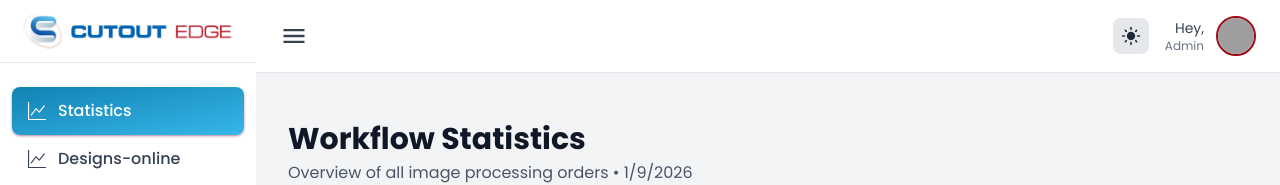
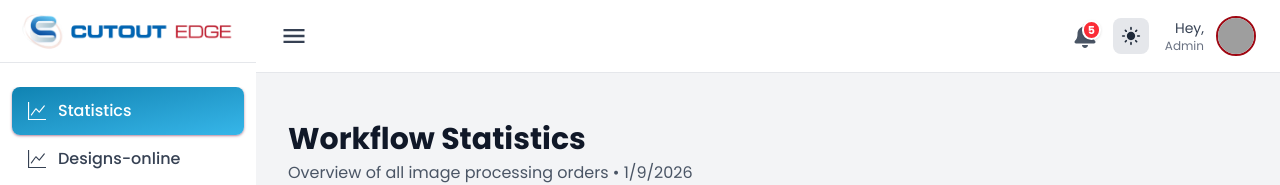
Before and after one commit to mdrakibulhasanparvej/cutoutedge-client, a React (Vite) app: page /dashboard in a window 1280 px wide. Shown: the top 185 px of the page. Built offline with nearby package versions, Linux system fonts and the light colour scheme; grey boxes are pictures that could not be loaded; a small style sheet from the web is missing.

Commit message:
Added notification icon on dashboard header

```diff
--- a/src/layout/DashboardLayout.jsx
+++ b/src/layout/DashboardLayout.jsx
@@ -8,6 +8,8 @@ import { BsGraphUp } from "react-icons/bs";
 import { GrLogout } from "react-icons/gr";
 import MenuItem from "../component/Dashboard/MenuItem/MenuItem";
 import Navbar from "../component/shared/Navbar/Navbar";
+import { IoNotifications } from "react-icons/io5";
+import { FaBell } from "react-icons/fa";
 
 // Hooks
 // import useAuth from "../hooks/useAuth";
@@ -31,6 +33,7 @@ const DashboardLayout = () => {
   // const { user, logOut } = useAuth();
   // const { userData: dbUser, isLoading } = useUser();
   const [sidebarOpen, setSidebarOpen] = useState(true);
+  const [notificationCount, setNotificationCount] = useState(5);
   // const location = useLocation();
   const [theme, setTheme] = useState(localStorage.getItem("theme") || "light");
   const [user, setUser] = useState(true);
@@ -117,6 +120,27 @@ const DashboardLayout = () => {
             </button>
 
             <div className="flex items-center gap-4 ml-auto">
+
+              <button className="relative">
+                <FaBell size={24} className="text-gray-600" />
+
+                {notificationCount > 0 && (
+                  <span className="
+                          absolute -top-1 -right-1
+                          min-w-[18px] h-5
+                         bg-red-500 text-white
+                          text-[11px] font-bold
+                          rounded-full
+                          flex items-center justify-center
+                          px-1
+                          border-2 border-white
+                          shadow-sm
+                        ">
+                    {notificationCount > 99 ? '99+' : notificationCount}
+                  </span>
+                )}
+              </button>
+
               <button
                 onClick={() => handleTheme(theme !== "dark")}
                 className="p-2 rounded-lg bg-gray-200 dark:bg-gray-700 transition-colors"
```
Also changed, not shown: 1 other file (tests, documents, lock files or other folders).
